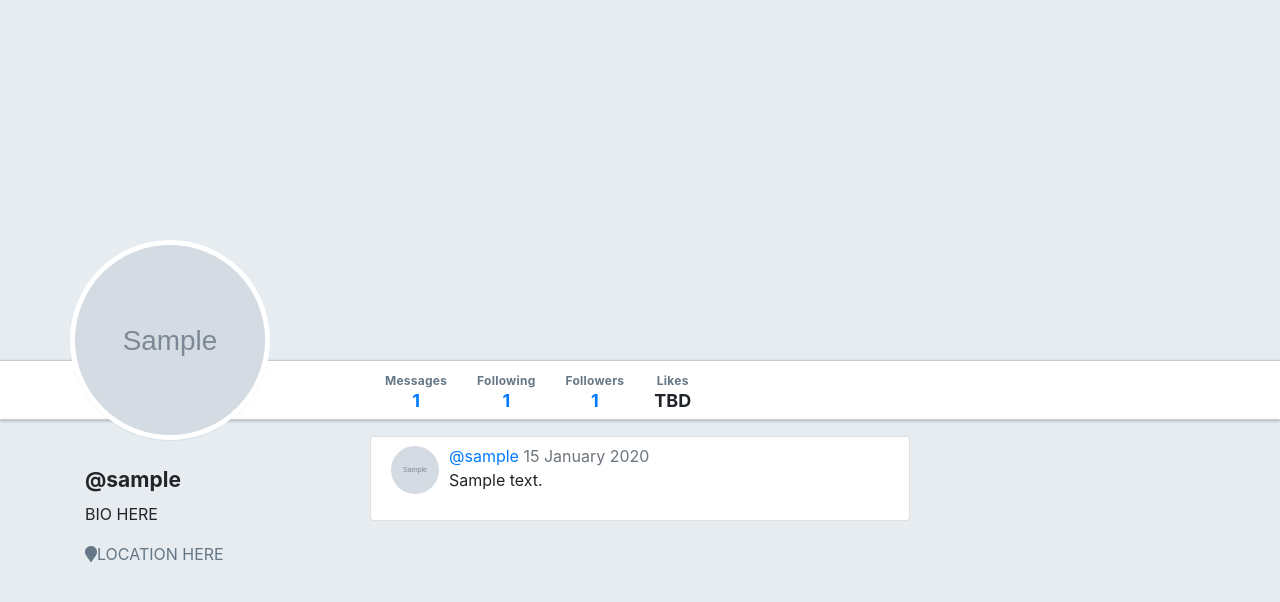
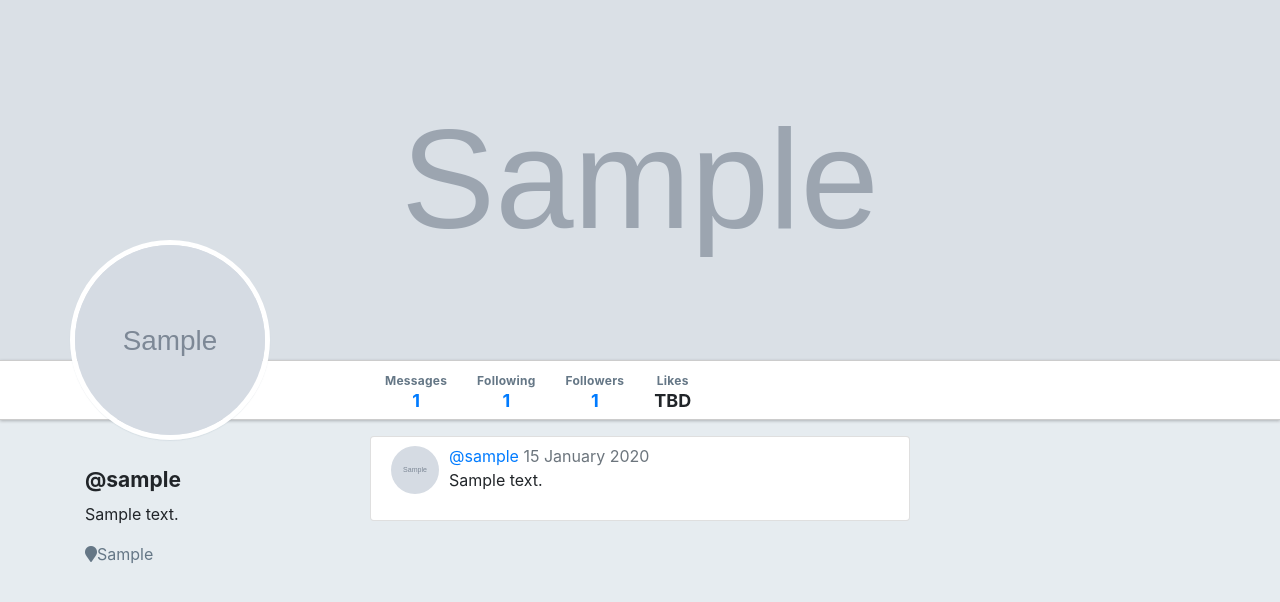
Before and after one commit to Joyce-w/Warbler-tweets, a Flask app: page /users/1 in a window 1280 px wide. Shown: the part 46-648 px from the top of the page. Run offline with Flask 2, Linux system fonts and the light colour scheme; tables that the repository leaves empty hold one stand-in row (Sample ...); some libraries are stand-ins or nearby versions.

Commit message:
Add location, bio, header img to user profile

```diff
--- a/static/stylesheets/style.css
+++ b/static/stylesheets/style.css
@@ -221,6 +221,12 @@ nav + .container {
   box-shadow: 0 1px 3px 0 rgba(0, 0, 0, 0.25);
   height: 60px;
   align-items: center;
+}
+
+.full-width img {
+  object-fit: cover;
+  width: 100vw;
+  position: top center;
 }
 
 .user-stats > .ml-auto {
--- a/templates/users/detail.html
+++ b/templates/users/detail.html
@@ -2,7 +2,8 @@
 
 {% block content %}
 
-<div id="warbler-hero" class="full-width"></div>
+<div class="full-width">
+  <img src="{{user.header_image_url}}" id="warbler-hero" alt="Header image for {{user.header_image_url}}"></div>
 <img src="{{ user.image_url }}" alt="Image for {{ user.username }}" id="profile-avatar">
 <div class="row full-width">
   <div class="container">
@@ -58,8 +59,8 @@
 <div class="row">
   <div class="col-sm-3">
     <h4 id="sidebar-username">@{{ user.username }}</h4>
-    <p>BIO HERE</p>
-    <p class="user-location"><span class="fa fa-map-marker"></span>LOCATION HERE</p>
+    <p>{{user.bio}}</p>
+    <p class="user-location"><span class="fa fa-map-marker"></span>{{user.location}}</p>
   </div>
 
   {% block user_details %}
```
